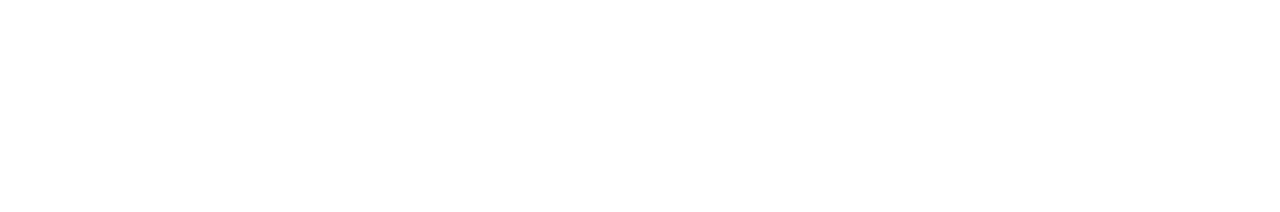
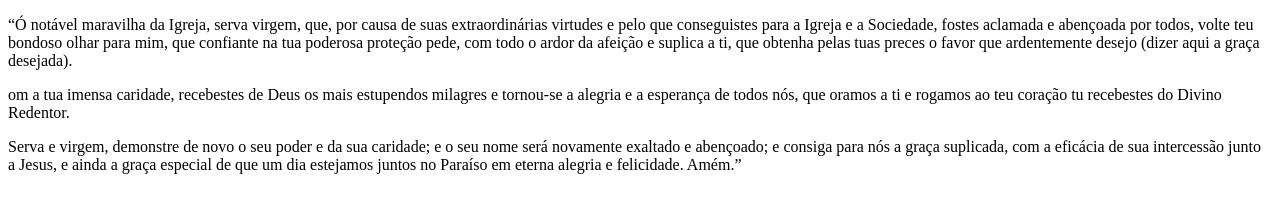
Before and after one commit to williamdossantos-wq/aula-java, a plain HTML site: page Aula3/index.html in a window 1280 px wide. Drawn offline with Linux system fonts and the light colour scheme.

Commit message:
revparte2.

```diff
--- a/Aula3/index.html
+++ b/Aula3/index.html
@@ -8,5 +8,10 @@
 <body>
     <script src="html-vs-node.js">
     </script>
+    <p>“Ó notável maravilha da Igreja, serva virgem, que, por causa de suas extraordinárias virtudes e pelo que conseguistes para a Igreja e a Sociedade, fostes aclamada e abençoada por todos, volte teu bondoso olhar para mim, que confiante na tua poderosa proteção pede, com todo o ardor da afeição e suplica a ti, que obtenha pelas tuas preces o favor que ardentemente desejo (dizer aqui a graça desejada).</p>
+
+        <p>om a tua imensa caridade, recebestes de Deus os mais estupendos milagres e tornou-se a alegria e a esperança de todos nós, que oramos a ti e rogamos ao teu coração tu recebestes do Divino Redentor.</p>
+
+       <p> Serva e virgem, demonstre de novo o seu poder e da sua caridade; e o seu nome será novamente exaltado e abençoado; e consiga para nós a graça suplicada, com a eficácia de sua intercessão junto a Jesus, e ainda a graça especial de que um dia estejamos juntos no Paraíso em eterna alegria e felicidade. Amém.”</p>
 </body>
 </html>
```
